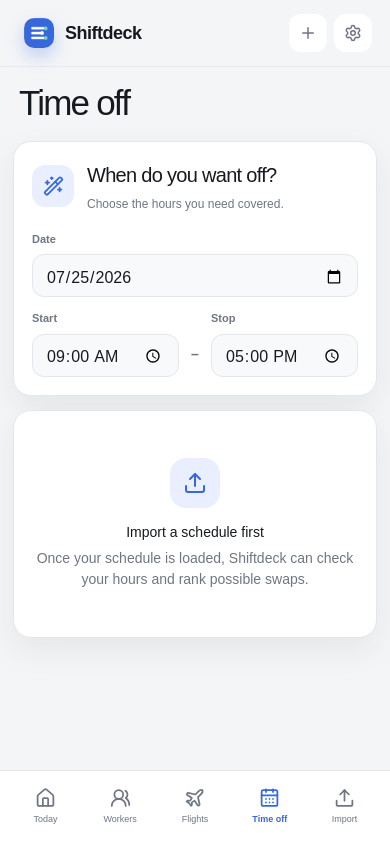
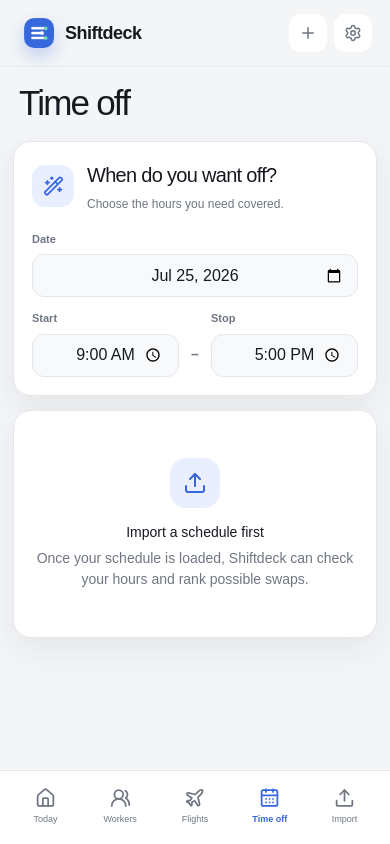
Before and after one commit to Frenchbear1/shiftdeck, a Next.js app: page / in a window 390 px wide. Both pictures are taken after a click on the button "Time off". Built offline with nearby package versions, Linux system fonts and the light colour scheme.

Commit message:
Precisely center iPhone date and time values

```diff
--- a/app/globals.css
+++ b/app/globals.css
@@ -1030,6 +1030,16 @@ main {
   text-align: center;
 }
 
+.time-off-input-shell {
+  position: relative;
+  width: 100%;
+  min-width: 0;
+}
+
+.time-off-input-value {
+  display: none;
+}
+
 .swap-panel .count-badge {
   flex: 0 0 auto;
   white-space: nowrap;
@@ -2233,15 +2243,30 @@ main {
     min-inline-size: 0 !important;
     max-inline-size: 100% !important;
     height: 43px;
-    padding: 2px 13px 0;
+    padding: 0 13px;
     font-size: 16px;
     -webkit-appearance: none;
     appearance: none;
   }
 
+  .time-off-input-shell input,
   .time-off-fields input::-webkit-date-and-time-value,
   .time-off-fields input::-webkit-datetime-edit {
-    transform: translateY(1px);
+    color: transparent !important;
+    -webkit-text-fill-color: transparent !important;
+  }
+
+  .time-off-input-value {
+    position: absolute;
+    z-index: 2;
+    inset: 0;
+    display: grid;
+    place-items: center;
+    color: var(--text);
+    font-size: 16px;
+    font-weight: 450;
+    line-height: 1;
+    pointer-events: none;
   }
 
   .time-off-range {
--- a/app/page.tsx
+++ b/app/page.tsx
@@ -152,6 +152,21 @@ const formatDate = (date: string, style: "short" | "long" = "short") =>
     month: style === "long" ? "long" : "short",
     day: "numeric",
   }).format(new Date(`${date}T12:00:00`));
+
+const formatFieldDate = (date: string) =>
+  new Intl.DateTimeFormat("en-US", {
+    month: "short",
+    day: "numeric",
+    year: "numeric",
+  }).format(new Date(`${date}T12:00:00`));
+
+const formatFieldTime = (time: string) => {
+  const [hours, minutes] = time.split(":").map(Number);
+  return new Intl.DateTimeFormat("en-US", {
+    hour: "numeric",
+    minute: "2-digit",
+  }).format(new Date(2026, 0, 1, hours, minutes));
+};
 
 const compactDay = (date: string) => {
   const value = new Date(`${date}T12:00:00`);
@@ -1836,6 +1851,7 @@ export default function HomePage() {
           <div className="time-off-fields">
             <label className="time-off-date">
               <span>Date</span>
+              <div className="time-off-input-shell">
                 <input
                   type="date"
                   value={timeOffDraft.date}
@@ -1843,10 +1859,15 @@ export default function HomePage() {
                   max={scheduleDates[scheduleDates.length - 1]}
                   onChange={(event) => updateTimeOffDate(event.target.value)}
                 />
+                <span className="time-off-input-value" aria-hidden="true">
+                  {formatFieldDate(timeOffDraft.date)}
+                </span>
+              </div>
             </label>
             <div className="time-off-range">
               <label>
                 <span>Start</span>
+                <div className="time-off-input-shell">
                   <input
                     type="time"
                     value={timeOffDraft.start}
@@ -1857,10 +1878,15 @@ export default function HomePage() {
                       }))
                     }
                   />
+                  <span className="time-off-input-value" aria-hidden="true">
+                    {formatFieldTime(timeOffDraft.start)}
+                  </span>
+                </div>
               </label>
               <i aria-hidden="true">–</i>
               <label>
                 <span>Stop</span>
+                <div className="time-off-input-shell">
                   <input
                     type="time"
                     value={timeOffDraft.end}
@@ -1871,6 +1897,10 @@ export default function HomePage() {
                       }))
                     }
                   />
+                  <span className="time-off-input-value" aria-hidden="true">
+                    {formatFieldTime(timeOffDraft.end)}
+                  </span>
+                </div>
               </label>
             </div>
           </div>
```
Lines whose indentation alone changed are shown as unchanged.
